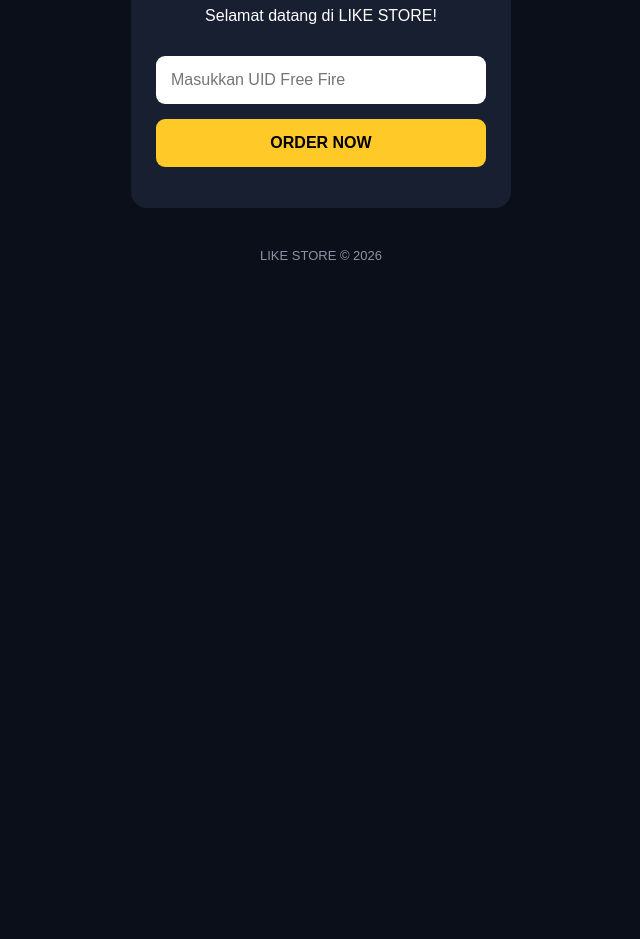
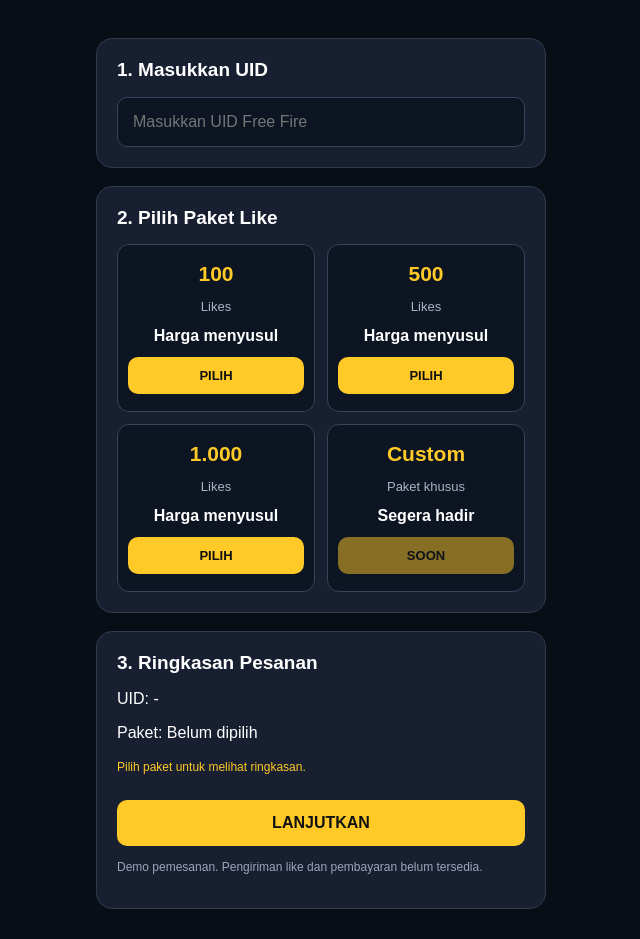
Before and after one commit to chaaalfianchaa-ship-it/Like-store, a plain HTML site: page index.html in a window 1280 px wide. Shown: the part 227-1166 px from the top of the page, without its empty margins (319-959 px from the left). Before the commit the page ends 800 px from the top, so only its background shows below. Drawn offline with Linux system fonts and the light colour scheme.

Commit message:
Upgrade LIKE STORE 2.0.

```diff
--- a/index.html
+++ b/index.html
@@ -1,113 +1,175 @@
+
 
 <!DOCTYPE html>
 <html lang="id">
 <head>
 <meta charset="UTF-8">
 <meta name="viewport" content="width=device-width, initial-scale=1.0">
-<title>LIKE STORE - Free Fire</title>
-
+<title>LIKE STORE | Free Fire</title>
 <style>
-* {
-  box-sizing: border-box;
+*{box-sizing:border-box}
+body{
+ margin:0;background:#090d16;color:white;
+ font-family:Arial,sans-serif;
 }
-
-body {
-  margin: 0;
-  font-family: Arial, sans-serif;
-  background: #0b0f19;
-  color: white;
+header{
+ padding:22px;text-align:center;
+ color:#ffca28;font-size:27px;
+ font-weight:bold;border-bottom:1px solid #252c3b;
 }
-
-header {
-  padding: 20px;
-  text-align: center;
-  color: #ffc928;
-  font-size: 25px;
-  font-weight: bold;
+.hero{
+ text-align:center;padding:35px 20px 20px;
 }
-
-main {
-  max-width: 420px;
-  margin: 40px auto;
-  padding: 20px;
+.hero h1{font-size:30px;color:#ffca28}
+.hero p{color:#aab3c5}
+.container{max-width:480px;margin:auto;padding:15px}
+.card{
+ background:#171f30;padding:20px;
+ border-radius:16px;margin-bottom:18px;
+ border:1px solid #303b50;
 }
-
-.card {
-  background: #171f30;
-  padding: 25px;
-  border-radius: 16px;
-  text-align: center;
+h2{font-size:19px;margin-top:0}
+input{
+ width:100%;padding:15px;border:1px solid #39445a;
+ border-radius:10px;background:#0d1422;
+ color:white;font-size:16px;
 }
-
-h1 {
-  color: #ffc928;
+.packages{
+ display:grid;grid-template-columns:1fr 1fr;gap:12px;
 }
-
-input, button {
-  width: 100%;
-  padding: 15px;
-  border: none;
-  border-radius: 9px;
-  margin-top: 15px;
-  font-size: 16px;
+.package{
+ background:#0d1422;border:1px solid #39445a;
+ border-radius:12px;padding:17px 10px;
+ text-align:center;
 }
-
-button {
-  background: #ffc928;
-  font-weight: bold;
-  cursor: pointer;
+.package strong{display:block;font-size:21px;color:#ffca28}
+.package p{font-size:13px;color:#aab3c5}
+.price{font-weight:bold;color:white}
+button{
+ width:100%;padding:14px;border:0;
+ border-radius:10px;background:#ffca28;
+ color:#111;font-size:16px;font-weight:bold;
+ margin-top:12px;cursor:pointer;
 }
-
-footer {
-  text-align: center;
-  color: #8993a5;
-  margin-top: 40px;
-  font-size: 13px;
-}
+.package button{font-size:13px;padding:11px}
+.package.selected{border:2px solid #ffca28}
+.note{font-size:12px;color:#9ba7ba;line-height:1.5}
+#result{color:#ffca28;line-height:1.5}
+footer{text-align:center;padding:25px;color:#778398;font-size:12px}
 </style>
 </head>
-
 <body>
 
 <header>⚡ LIKE STORE</header>
 
-<main>
-  <div class="card">
-    <h1>FREE FIRE LIKE</h1>
-    <p>Selamat datang di LIKE STORE!</p>
+<section class="hero">
+<h1>FREE FIRE LIKE</h1>
+<p>Welcome to LIKE STORE</p>
+</section>
 
-    <input
-      id="uid"
-      placeholder="Masukkan UID Free Fire"
-    >
+<div class="container">
 
-    <button onclick="order()">
-      ORDER NOW
-    </button>
+<div class="card">
+<h2>1. Masukkan UID</h2>
+<input id="uid" type="text"
+placeholder="Masukkan UID Free Fire">
+</div>
 
-    <p id="result"></p>
-  </div>
+<div class="card">
+<h2>2. Pilih Paket Like</h2>
 
-  <footer>LIKE STORE © 2026</footer>
-</main>
+<div class="packages">
+<div class="package" id="p100">
+<strong>100</strong>
+<p>Likes</p>
+<div class="price">Harga menyusul</div>
+<button onclick="choose(100)">PILIH</button>
+</div>
+
+<div class="package" id="p500">
+<strong>500</strong>
+<p>Likes</p>
+<div class="price">Harga menyusul</div>
+<button onclick="choose(500)">PILIH</button>
+</div>
+
+<div class="package" id="p1000">
+<strong>1.000</strong>
+<p>Likes</p>
+<div class="price">Harga menyusul</div>
+<button onclick="choose(1000)">PILIH</button>
+</div>
+
+<div class="package">
+<strong>Custom</strong>
+<p>Paket khusus</p>
+<div class="price">Segera hadir</div>
+<button disabled style="opacity:.5">SOON</button>
+</div>
+</div>
+</div>
+
+<div class="card">
+<h2>3. Ringkasan Pesanan</h2>
+<p>UID: <span id="showuid">-</span></p>
+<p>Paket: <span id="showpack">Belum dipilih</span></p>
+<p id="result" class="note">
+Pilih paket untuk melihat ringkasan.
+</p>
+<button onclick="order()">LANJUTKAN</button>
+<p class="note">
+Demo pemesanan. Pengiriman like dan pembayaran
+belum tersedia.
+</p>
+</div>
+
+</div>
+
+<footer>
+LIKE STORE © 2026<br>
+Free Fire Like Service
+</footer>
 
 <script>
-function order() {
-  const uid = document
-    .getElementById("uid")
-    .value.trim();
+let selected = 0;
 
-  const result =
-    document.getElementById("result");
+function choose(amount){
+ selected = amount;
 
-  if (!/^\d+$/.test(uid)) {
-    result.textContent =
-      "Masukkan UID yang benar!";
-    return;
-  }
+ document.querySelectorAll('.package')
+ .forEach(el=>el.classList.remove('selected'));
 
-  result.textContent =
-    "UID diterima. Pengiriman like belum tersedia.";
+ document.getElementById('p'+amount)
+ .classList.add('selected');
+
+ document.getElementById('showpack').textContent =
+ amount.toLocaleString('id-ID')+' Likes';
+
+ document.getElementById('result').textContent =
+ 'Paket berhasil dipilih. Harga belum tersedia.';
+}
+
+function order(){
+ const uid=document.getElementById('uid').value.trim();
+
+ document.getElementById('showuid').textContent =
+ uid || '-';
+
+ if(!/^\d+$/.test(uid)){
+  document.getElementById('result').textContent =
+  'Masukkan UID berupa angka terlebih dahulu.';
+  return;
+ }
+
+ if(!selected){
+  document.getElementById('result').textContent =
+  'Silakan pilih paket terlebih dahulu.';
+  return;
+ }
+
+ document.getElementById('result').textContent =
+ 'UID dan paket berhasil dicatat di halaman ini. '+
+ 'Pemesanan sungguhan belum tersedia.';
 }
 </script>
 
```
